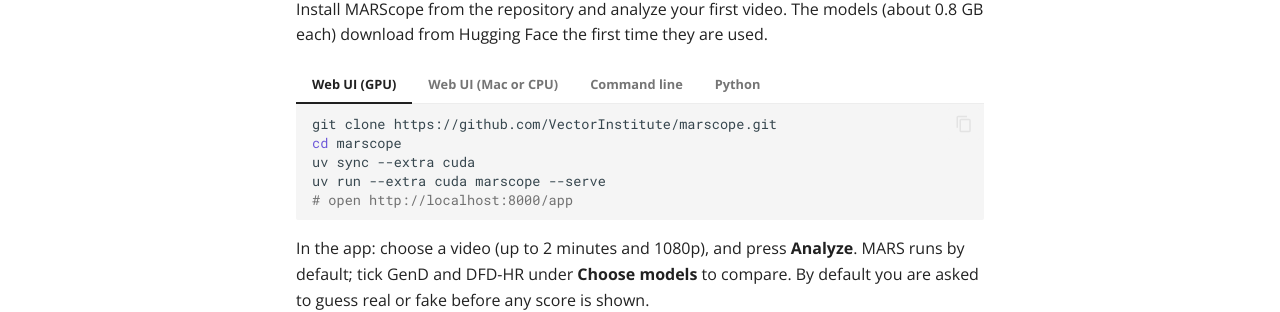
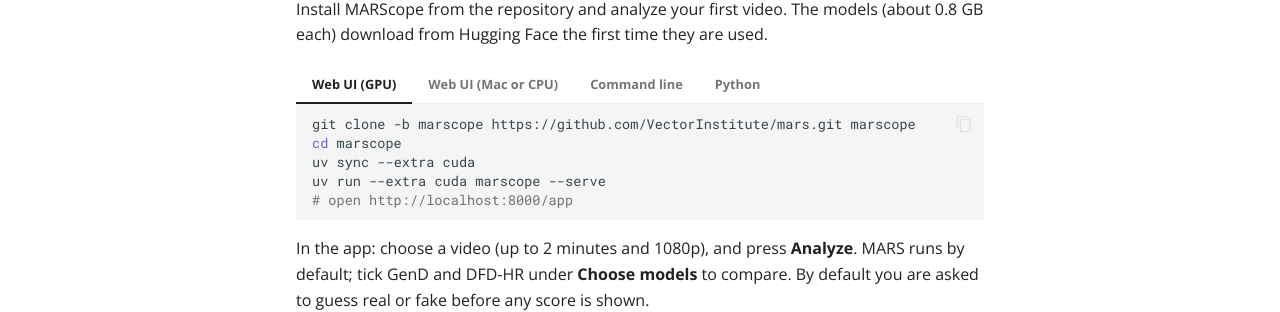
Before and after one commit to VectorInstitute/mars, an MkDocs documentation site: the page built from docs/quickstart.md, in a window 1280 px wide and 1057 px high. Shown: the part 232-544 px from the top of the window. Built offline with MkDocs 1.6.1 and Material for MkDocs 9.7.7, drawn with Linux system fonts in a browser that asks for light colours; comment, search, counter and statistics services are not loaded.

Commit message:
chore: set up MARScope as the marscope branch of the MARS repo

````diff
--- a/docs/quickstart.md
+++ b/docs/quickstart.md
@@ -6,7 +6,7 @@ download from Hugging Face the first time they are used.
 === "Web UI (GPU)"
 
     ```bash
-    git clone https://github.com/VectorInstitute/marscope.git
+    git clone -b marscope https://github.com/VectorInstitute/mars.git marscope
     cd marscope
     uv sync --extra cuda
     uv run --extra cuda marscope --serve
@@ -16,7 +16,7 @@ download from Hugging Face the first time they are used.
 === "Web UI (Mac or CPU)"
 
     ```bash
-    git clone https://github.com/VectorInstitute/marscope.git
+    git clone -b marscope https://github.com/VectorInstitute/mars.git marscope
     cd marscope
     uv sync
     uv run marscope --serve
````
Also changed, not shown: README.md (+2 -2 lines), 4 other files.
